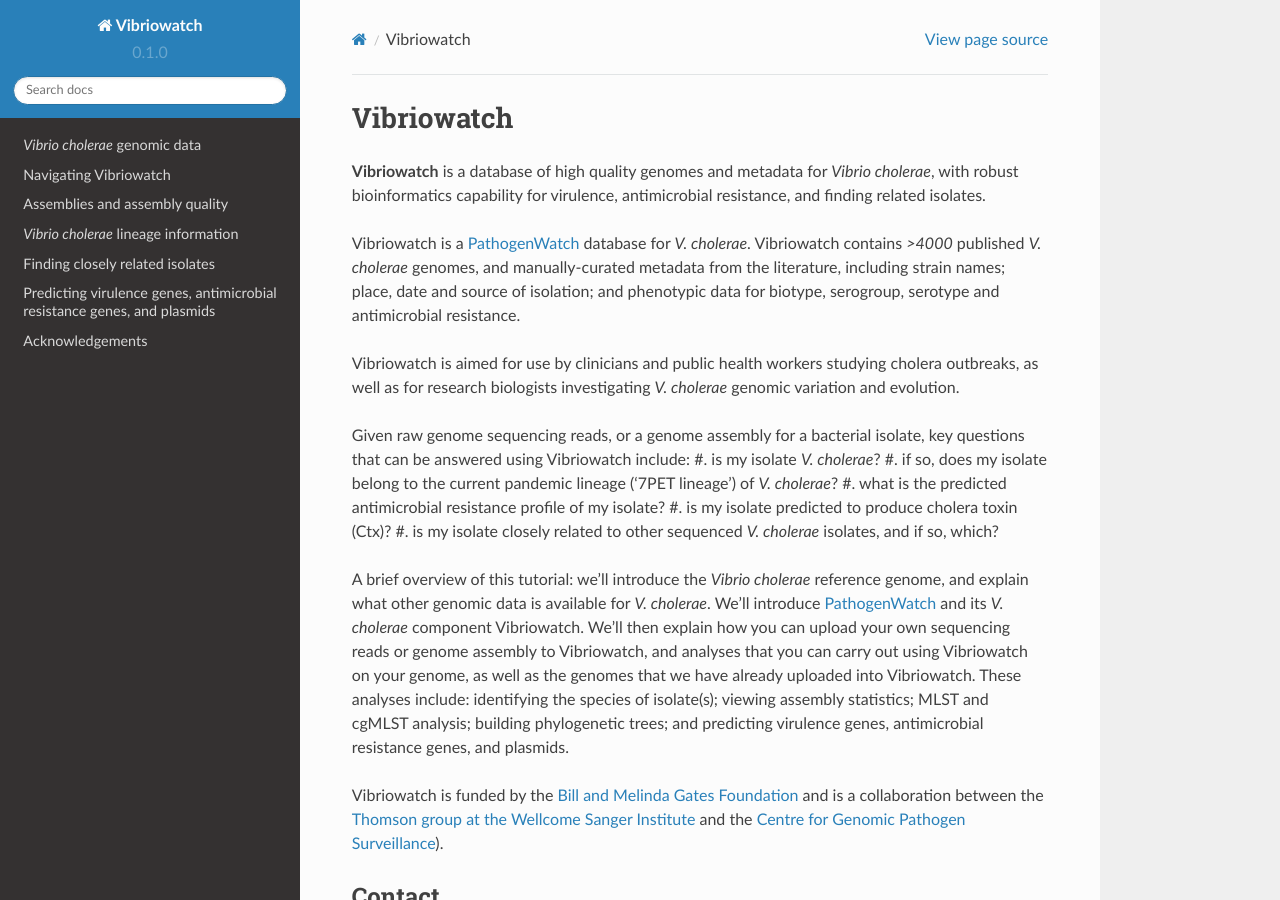
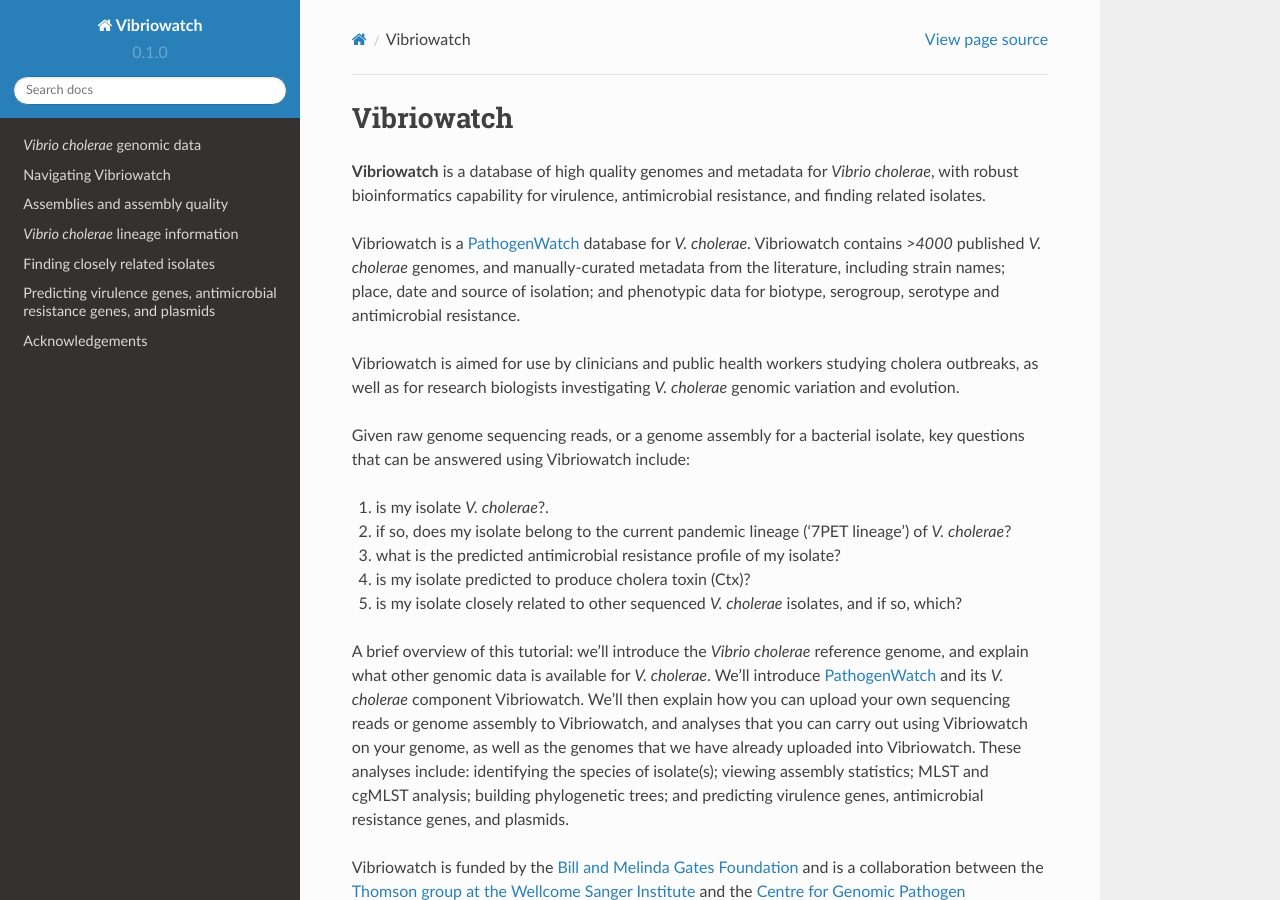
Before and after one commit to avrilcoghlan/vibriowatch, a Sphinx documentation site: the page built from docs/source/index.rst, in a window 1280 px wide and 900 px high. Built offline with Sphinx 7.4.7 and the Read the Docs theme 2.0.0, drawn with Linux system fonts in a browser that asks for light colours; part of the change alters nothing that is shown.

```diff
--- a/docs/source/index.rst
+++ b/docs/source/index.rst
@@ -10,11 +10,16 @@ Vibriowatch is a `PathogenWatch`_ database for *V. cholerae*. Vibriowatch contai
 Vibriowatch is aimed for use by clinicians and public health workers studying cholera outbreaks, as well as for research biologists investigating *V. cholerae* genomic variation and evolution.
 
 Given raw genome sequencing reads, or a genome assembly for a bacterial isolate, key questions that can be answered using Vibriowatch include:
-#. is my isolate *V. cholerae*?
-#. if so, does my isolate belong to the current pandemic lineage ('7PET lineage') of *V. cholerae*?
-#. what is the predicted antimicrobial resistance profile of my isolate?
-#. is my isolate predicted to produce cholera toxin (Ctx)?
-#. is my isolate closely related to other sequenced *V. cholerae* isolates, and if so, which?
+
+1. is my isolate *V. cholerae*?.
+
+2. if so, does my isolate belong to the current pandemic lineage ('7PET lineage') of *V. cholerae*?
+
+3. what is the predicted antimicrobial resistance profile of my isolate?
+
+4. is my isolate predicted to produce cholera toxin (Ctx)?
+
+5. is my isolate closely related to other sequenced *V. cholerae* isolates, and if so, which?
 
 A brief overview of this tutorial: we'll introduce the *Vibrio cholerae* reference genome, and explain what other genomic data is available for *V. cholerae*. We'll introduce `PathogenWatch`_ and its *V. cholerae* component Vibriowatch. We'll then explain how you can upload your own sequencing reads or genome assembly to Vibriowatch, and analyses that you can carry out using Vibriowatch on your genome, as well as the genomes that we have already uploaded into Vibriowatch. These analyses include: identifying the species of isolate(s); viewing assembly statistics; MLST and cgMLST analysis; building phylogenetic trees; and predicting virulence genes, antimicrobial resistance genes, and plasmids.
 
```
